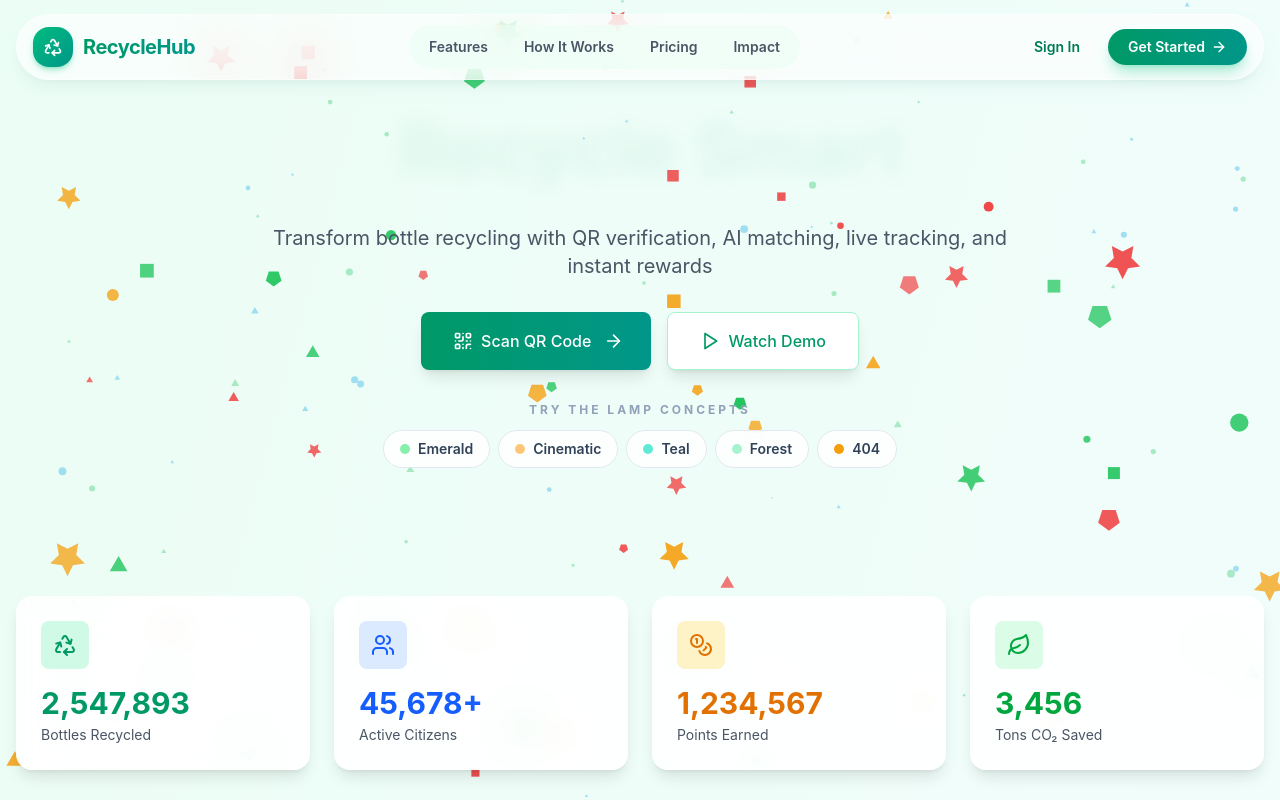
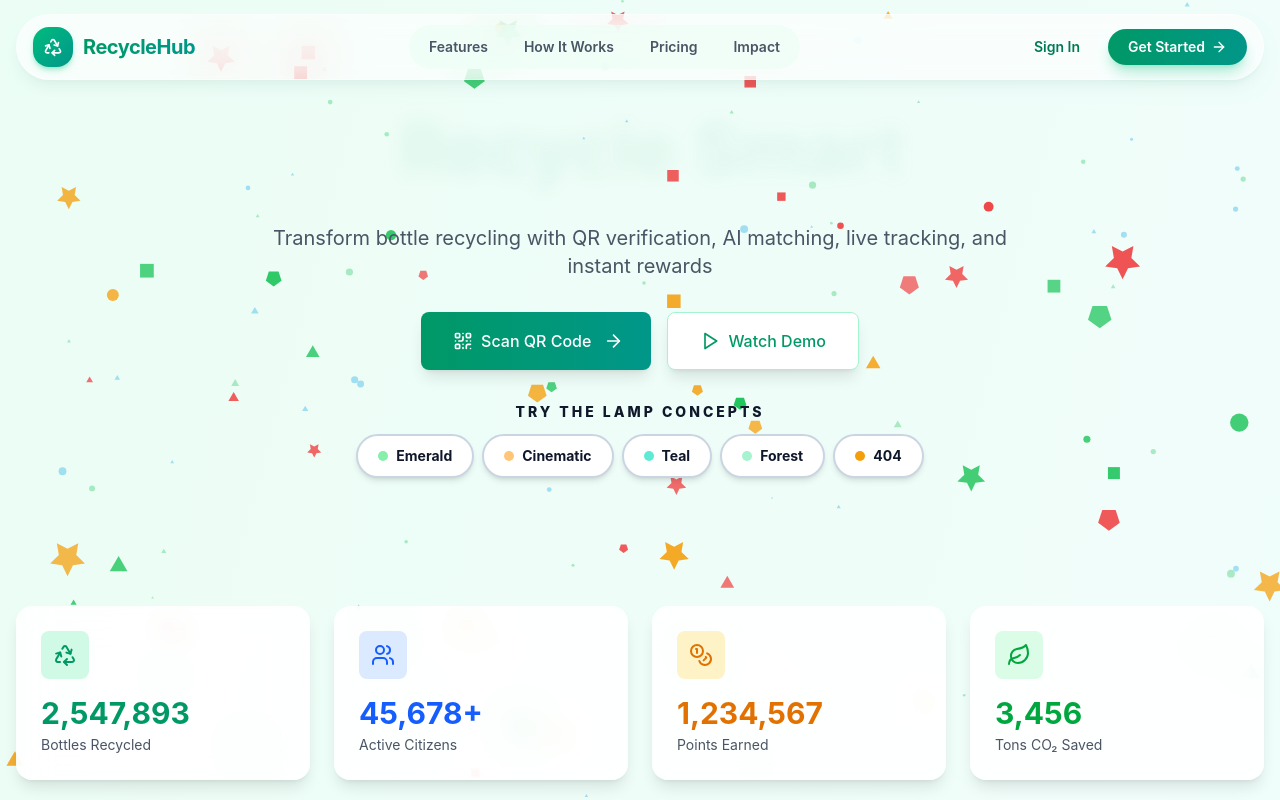
Before and after one commit to itachi-void/v2, a React (Vite) app: page /landing in a window 1280 px wide. Shown: the top 800 px of the page. Built offline with nearby package versions, Linux system fonts and the light colour scheme; no server answers.

Commit message:
Enhance Lamp buttons visibility

```diff
--- a/src/app/pages/LandingPage.tsx
+++ b/src/app/pages/LandingPage.tsx
@@ -985,7 +985,7 @@ export default function LandingPage() {
               animate={{ opacity: 1, y: 0 }}
               transition={{ delay: 0.8, duration: 0.6 }}
             >
-              <p className="text-xs uppercase tracking-[3px] text-slate-400 dark:text-white/40" style={{ fontWeight: 700 }}>
+              <p className="text-sm uppercase tracking-[3px] text-slate-900 dark:text-white/70" style={{ fontWeight: 800 }}>
                 Try the Lamp concepts
               </p>
               <div className="flex flex-wrap gap-2 justify-center">
@@ -999,8 +999,8 @@ export default function LandingPage() {
                   <Link
                     key={r.to}
                     to={r.to}
-                    className="flex items-center gap-2 px-4 py-2 rounded-full bg-white/80 dark:bg-white/5 border border-slate-200 dark:border-white/10 text-sm text-slate-700 dark:text-slate-200 hover:border-emerald-400 dark:hover:border-emerald-400 hover:text-emerald-600 dark:hover:text-emerald-300 transition-colors backdrop-blur"
-                    style={{ fontWeight: 600 }}
+                    className="flex items-center gap-2 px-5 py-2.5 rounded-full bg-white shadow-md dark:bg-slate-800 border-2 border-slate-300 dark:border-slate-700 text-sm font-bold text-slate-900 dark:text-white hover:border-emerald-500 dark:hover:border-emerald-400 hover:text-emerald-700 dark:hover:text-emerald-300 hover:shadow-lg transition-all"
+                    style={{ fontWeight: 700 }}
                   >
                     <span className="w-2.5 h-2.5 rounded-full" style={{ background: r.dot }} />
                     {r.label}
```
